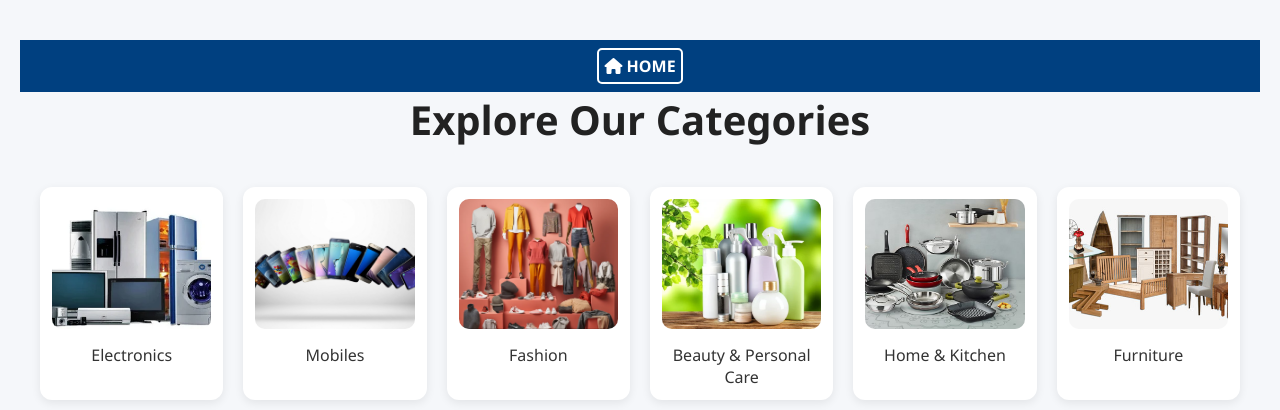
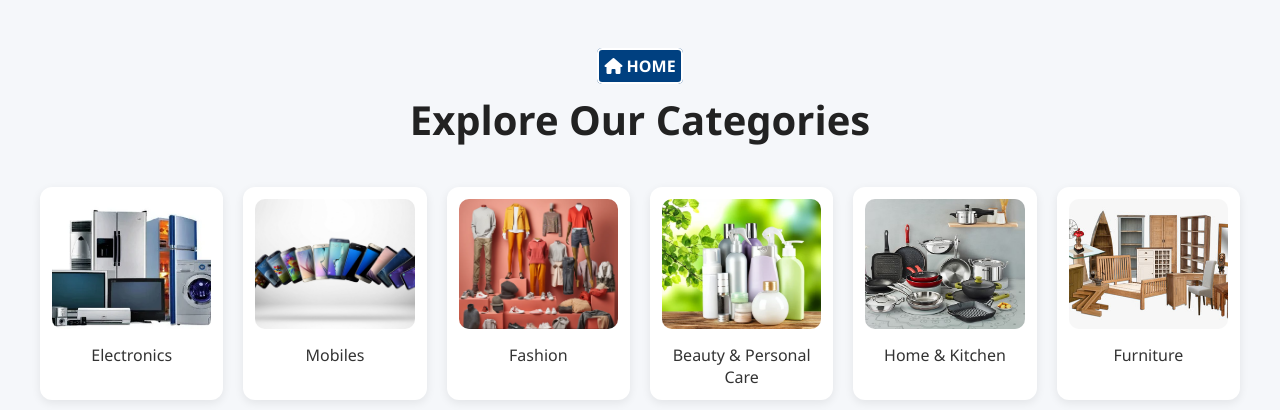
Before and after one commit to devheal-ltd/Robiul_islam, a plain HTML site: page Shop.html in a window 1280 px wide. Shown: the top 410 px of the page. Drawn offline with Linux system fonts and the light colour scheme.

Commit message:
homebuttonstyle

```diff
--- a/Shop.html
+++ b/Shop.html
@@ -20,11 +20,12 @@
       color: #333;
     }
     nav {
-      background-color: #004080;
+      background-color: #f5f7fa;
       padding: 15px;
       text-align: center;
     }
     nav a {
+      background: #004080;
       color: white;
       text-decoration: none;
       margin: 0 15px;
```
